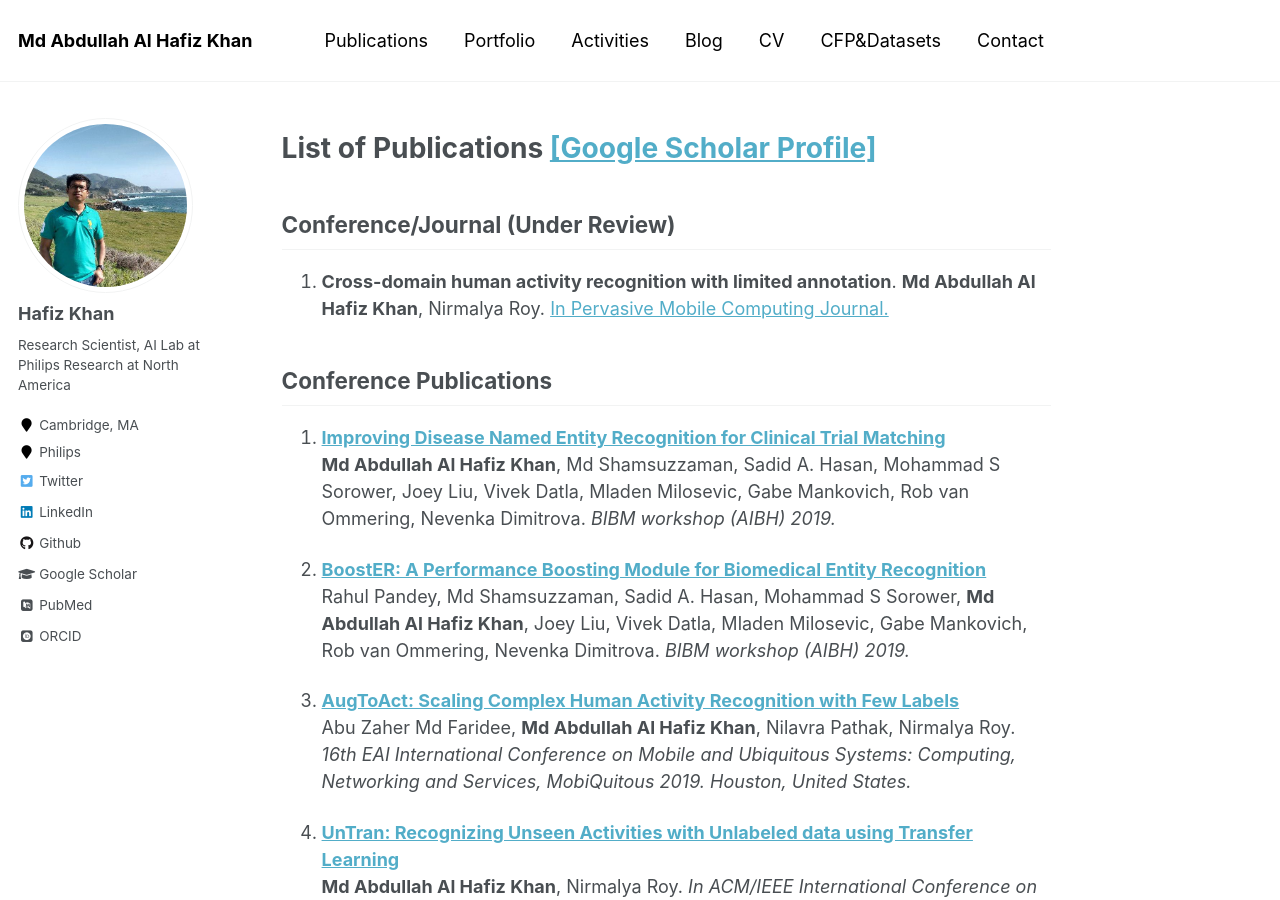
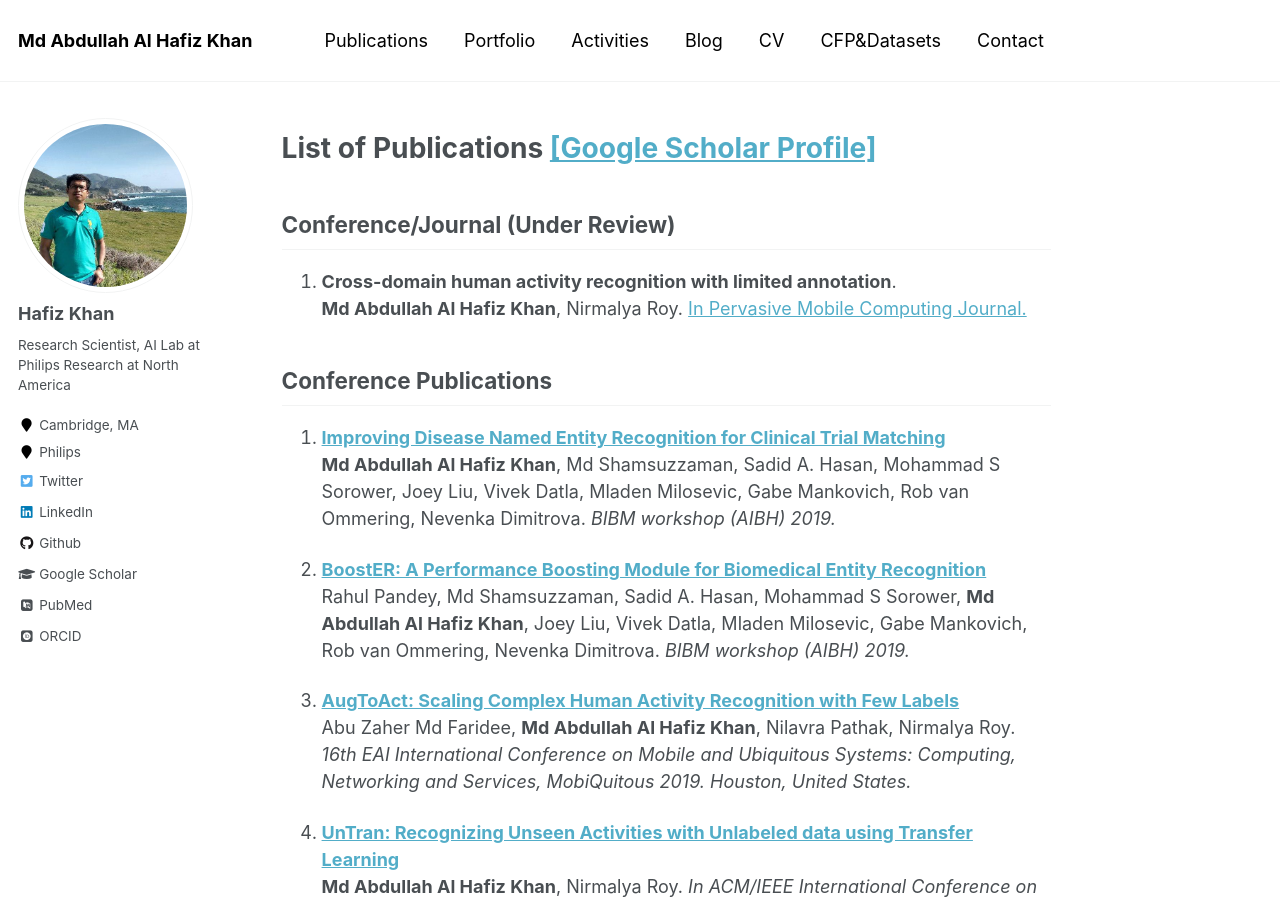
Before and after one commit to ahafizk/ahafizk.github.io, a Jekyll site: the page built from _pages/publications.md, in a window 1280 px wide and 900 px high. Built offline with Jekyll 4.4.1, drawn with Linux system fonts in a browser that asks for light colours; some web fonts are replaced.

```diff
--- a/_pages/publications.md
+++ b/_pages/publications.md
@@ -9,7 +9,8 @@ author_profile: true
 
 ## Conference/Journal (Under Review)
 
- 1. ﻿<b>Cross-domain human activity recognition with limited annotation</b>. <b> Md Abdullah Al Hafiz Khan</b>, Nirmalya Roy. [In Pervasive Mobile Computing Journal.](https://www.journals.elsevier.com/pervasive-and-mobile-computing)
+ 1. ﻿<b>Cross-domain human activity recognition with limited annotation</b>.
+ <br/><b> Md Abdullah Al Hafiz Khan</b>, Nirmalya Roy. [In Pervasive Mobile Computing Journal.](https://www.journals.elsevier.com/pervasive-and-mobile-computing)
 
 
 
```
